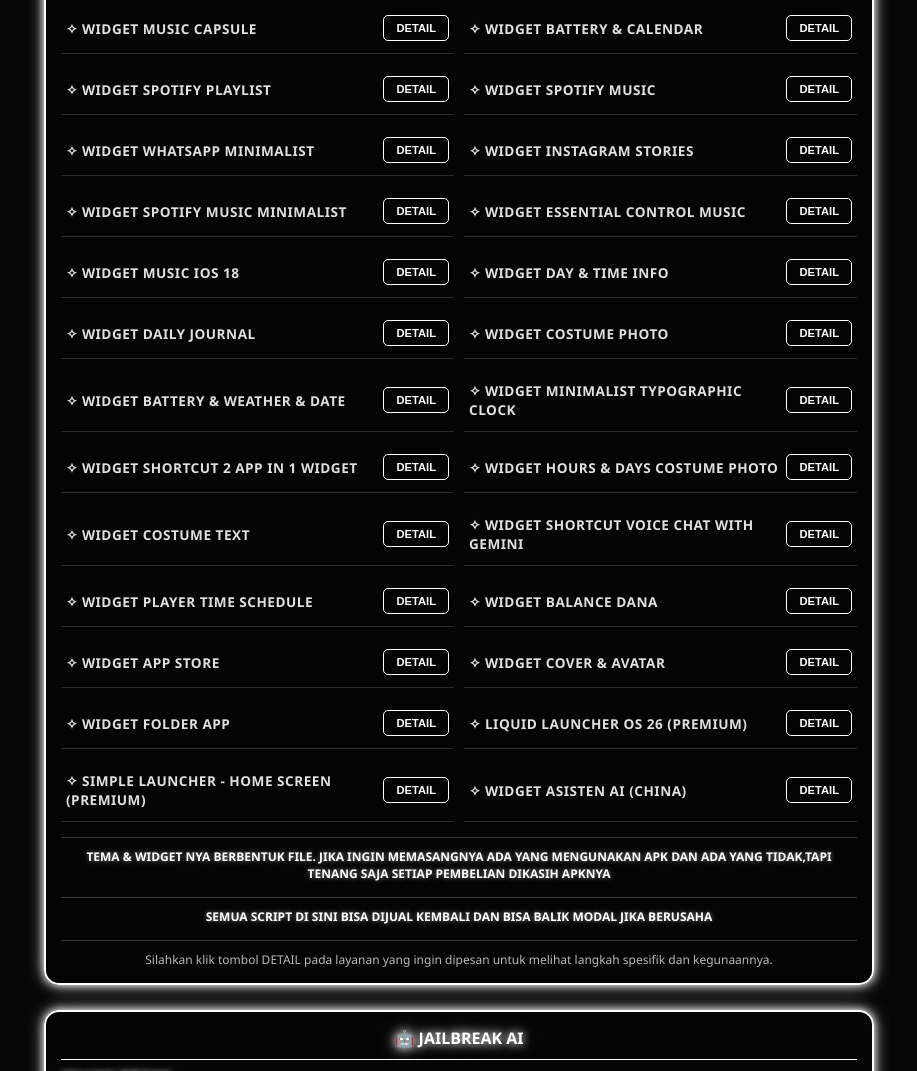
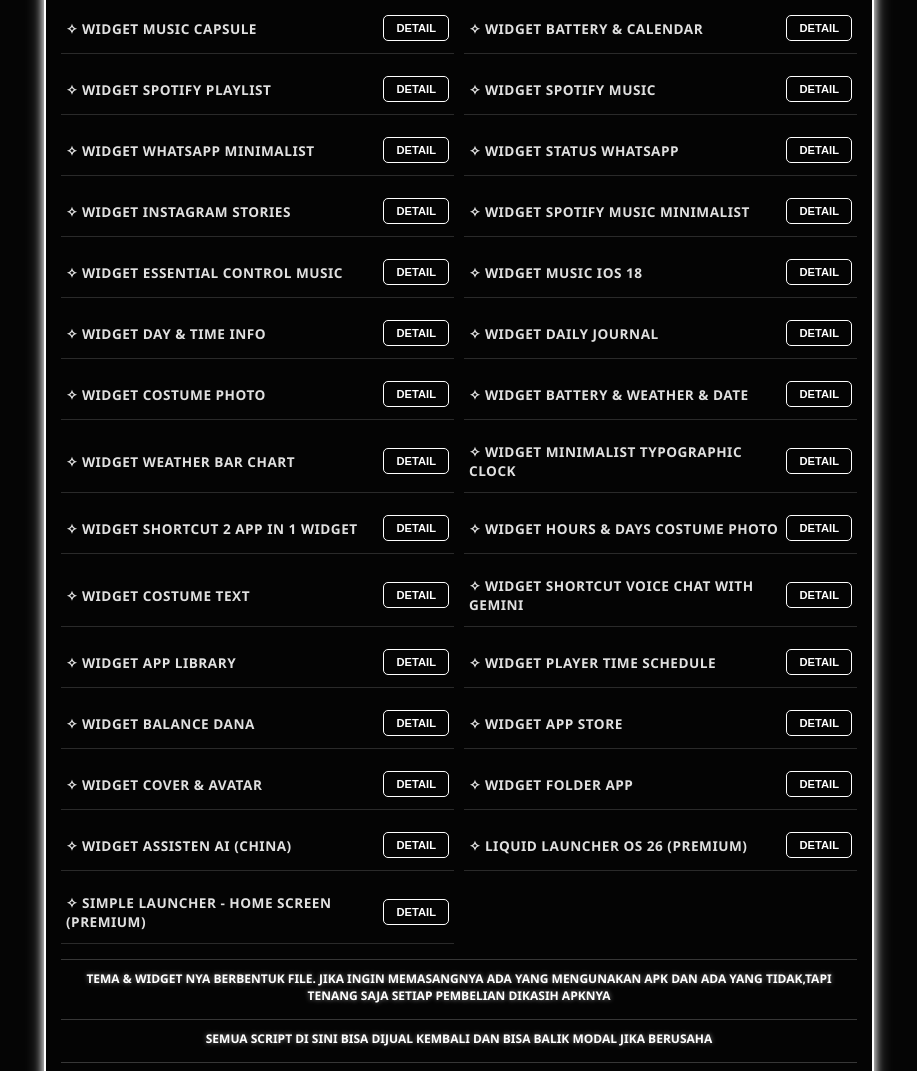
Before and after one commit to finixz1/Finixzmarket-, a plain HTML site: page index.html in a window 1280 px wide. Shown: the part 5304-6375 px from the top of the page, without its empty margins (181-1098 px from the left). Drawn offline with Linux system fonts and the light colour scheme.

Commit message:
Update file
File update

```diff
--- a/index.html
+++ b/index.html
@@ -579,7 +579,7 @@
     const dataApk = ["APK Banindo V1", "APK Banindo V2", "APK Bannend & Unbanned WhatsApp", "APK Beku Payment", "APK Game PC", "APK PS Starparks", "APK JPM Deres", "APK Kenon", "APK Levii Banned", "APK Push Kontak", "APK Tema WA iPhone", "APK SW Grup", "APK Temp Gmail", "APK Temp Number", "APK Kebutuhan JB", "APK E-KTP Simulasi", "APK Nonton Bioskop", "APK Up Order kuota via Galeri", "APK Pembuatan Logo", "APK Auto Save Kontak", "APK Jendela Mengambang", "APK Jendela Mengambang v2", "APK Control Senter Ios","APK Control Senter Ios v2","APK Xarena","APK Fixed Zx","APK Game mode","APK Game Pref","APK Game Booster Rog", "APK Game Booster & Voice Changer","APK Game Turbo X", "APK Game Space + Game Booster","APK Game Booster + Jendela Mengambang", "APK Dynamic Island", "APK Dynamic Island v2","APK Dynamic bar","APK Keyboard & Emoji Ios", "APK Ubah Tampilan Handphone Jadi Computer", "APK Reaction Emoji Channel WhatsApp", "APK QRIS NO KTP (Otomatis)", "APK QRIS NO KTP (verifikasi)", "APK & Web Suntik Sosmed", "APK & Web Nokos", "APK Notif Dana Palsu", "APK Notif Gopay Palsu", "APK Banned Gmail", "APK Bug WhatsApp", "APK Balas Chat Otomatis","Simple Assistive Touch"];
     const dataFF = ["Hologram Senjata", "hologram Karakter", "Gloo wall gepeng", "Gloo wall transparan", "Antena karakter", "ALL CONFIG","Couple ID account"];
     const dataScript = ["Script Bug Whatsaap","Script Brat Stiker","Script Jaga Grup","Script Push kontak","Script DDOS","Script download foto/video 1x lihat","Yt,Ig,FB,tiktok downloader in one"];
-    const dataTema = ["Widget Battery iOS","Widget Clock iOs","Widget Clock & Pet","widget Google search","widget music controller","widget volume slider","widget Anime Watch","widget anime battery indicator","Widget Anime Clock & Date","widget weather","widget calendar","Widget Simple Calendar","Widget Device Status","widget screen time","Widget Capsule Battery","Widget Battery, Device Info, and Text hello","Widget Music Capsule","Widget Battery & Calendar","Widget Spotify Playlist","Widget Spotify Music","Widget WhatsApp Minimalist","Widget Instagram Stories","widget Spotify Music minimalist","widget Essential Control Music","Widget Music iOs 18","widget day & Time info","widget Daily Journal","widget Costume photo","widget Battery & Weather & Date","widget Minimalist Typographic Clock","widget shortcut 2 app in 1 widget","widget Hours & days Costume photo","Widget Costume text","widget shortcut voice chat with gemini","widget Player Time Schedule","widget Balance dana","widget app store","widget cover & avatar","widget folder app","Liquid Launcher OS 26 (premium)","Simple Launcher - Home Screen (premium)","widget asisten ai (China)"];
+    const dataTema = ["Widget Battery iOS","Widget Clock iOs","Widget Clock & Pet","widget Google search","widget music controller","widget volume slider","widget Anime Watch","widget anime battery indicator","Widget Anime Clock & Date","widget weather","widget calendar","Widget Simple Calendar","Widget Device Status","widget screen time","Widget Capsule Battery","Widget Battery, Device Info, and Text hello","Widget Music Capsule","Widget Battery & Calendar","Widget Spotify Playlist","Widget Spotify Music","Widget WhatsApp Minimalist","widget status WhatsApp","Widget Instagram Stories","widget Spotify Music minimalist","widget Essential Control Music","Widget Music iOs 18","widget day & Time info","widget Daily Journal","widget Costume photo","widget Battery & Weather & Date","widget Weather bar chart ","widget Minimalist Typographic Clock","widget shortcut 2 app in 1 widget","widget Hours & days Costume photo","Widget Costume text","widget shortcut voice chat with gemini","widget app library","widget Player Time Schedule","widget Balance dana","widget app store","widget cover & avatar","widget folder app","widget assisten ai (China)","Liquid Launcher OS 26 (premium)","Simple Launcher - Home Screen (premium)"];
     const dataJailbreak = ["JAILBREAK ALICE","JAILBREAK DRAGONS BOYS","JAILBREAK GORGON"];
 
     const products = {
@@ -588,6 +588,9 @@
             order: "Hubungi kami - pembayar - salin tautan akun/video - proses - selesai",
             use: "Meningkatkan Kepercayaan Pelanggan\nMendapatkan like/followers dengan instan\nBisa pamer ke temen\nMeningkatkan Gengsi Akun\nMemancing Algoritma & FYP"
         },
+        "widget app library": { desc: "widget ini adalah pusat organisasi aplikasi yang dirancang untuk mengelompokkan berbagai ikon aplikasi ke dalam kategori visual yang rapi dan terstruktur dalam satu antarmuka layar utama.", order: "Hubungi kami - pembayaran - pengiriman file - selesai", use: "Kegunaan utamanya adalah mempermudah navigasi dan akses cepat ke berbagai aplikasi dengan tampilan yang tersusun sistematis, sekaligus menyediakan fitur kolom pencarian untuk mempermudah pencarian aplikasi secara instan. Keunggulan widget ini terletak pada desainnya yang bersih dengan estetika ikon monokrom yang seragam, memberikan kesan antarmuka yang sangat modern, minimalis, dan sangat efisien dalam mengelola ruang di layar perangkat Anda." },
+        "widget Weather bar chart ": { desc: "widget ini adalah modul visualisasi data iklim yang menyajikan informasi suhu dan kondisi cuaca (seperti overcast clouds) melalui grafik batang berwarna-warni yang dinamis. Kegunaan utamanya adalah untuk memantau prakiraan cuaca secara real-time langsung dari layar utama dengan cara yang sangat intuitif dan mudah dibaca secara cepat.", order: "Hubungi kami - pembayaran - pengiriman file - selesai", use: "Keunggulan widget ini terletak pada desain grafiknya yang unik dan penuh warna, memberikan kesan antarmuka yang modern, informatif, dan sangat estetik bagi pengguna yang memprioritaskan keindahan visual pada layar ponsel mereka." },
+        "widget status WhatsApp": { desc: "widget ini berfungsi untuk menampilkan pembaruan status dari kontak WhatsApp secara langsung di layar utama.", order: "Hubungi kami - pembayaran - pengiriman file - selesai", use: "Kegunaan utama widget ini adalah memungkinkan pengguna memantau status terbaru dari teman tanpa harus membuka aplikasi WhatsApp terlebih dahulu, sehingga memberikan akses informasi yang lebih cepat.\nKeunggulan widget ini terletak pada desainnya yang bersih dan terorganisir, yang memudahkan identifikasi status kontak dengan tampilan visual yang praktis dan estetik di antarmuka ponsel Anda." },
         "widget asisten ai (China)": { desc: "Widget ini merupakan pusat kendali akses cepat berbasis kecerdasan buatan (AI) yang terintegrasi langsung ke dalam antarmuka layar utama ponsel. Dirancang sebagai all-in-one smart tool, widget ini memindahkan fungsi-fungsi kompleks kamera dan pengenalan visual menjadi tombol-tombol satu sentuhan yang praktis, memungkinkan pengguna untuk berinteraksi dengan dunia fisik di sekitar mereka melalui lensa kamera ponsel.", order: "Hubungi kami - pembayaran - pengiriman file - selesai", use: "Eksplorasi Informasi/nPemecahan Hambatan Bahasa\nPenyelesaian Masalah\nEfisiensi Waktu\nIntegrasi yang MulusPengalaman Tanpa Hambatan\nInteraktivitas Visual" },
         "Simple Launcher - Home Screen (premium)": { desc: "Simple Launcher - Home Screen adalah aplikasi peluncur yang dirancang untuk memberikan pengalaman layar beranda yang sederhana namun bertenaga.", order: "Hubungi kami - pembayaran - pengiriman apk - selesai", use: "Keunggulan aplikasi ini meliputi fitur kustomisasi ikon dan tata letak yang fleksibel untuk menciptakan tampilan layar yang ideal." },
         "Liquid Launcher OS 26 (premium)": { desc: "Liquid Launcher OS 26 adalah aplikasi peluncur yang berfungsi untuk mengubah tampilan layar utama perangkat dengan efek visual yang ada ios agar terlihat lebih modern, bersih, dan premium", order: "Hubungi kami - pembayaran - pengiriman apk - selesai", use: "Kegunaan utamanya adalah sebagai alat kustomisasi untuk menyegarkan antarmuka ponsel,\n sementara keunggulannya terletak pada desain estetika yang sangat menarik" },
```
